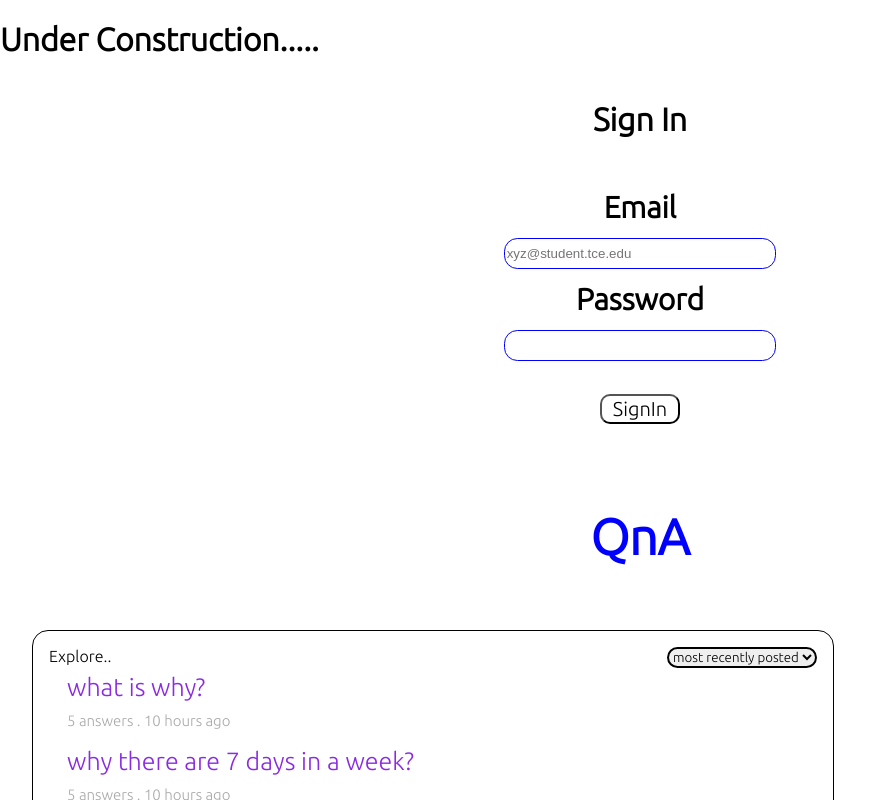
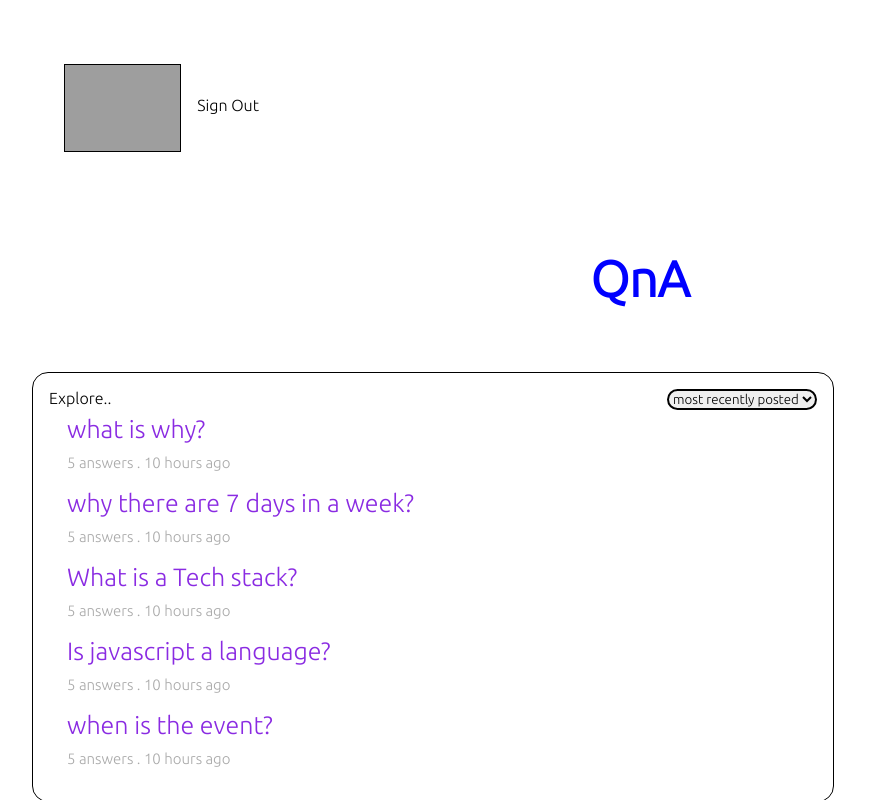
Before and after one commit to abishek-joshua/QnA, a React (Create React App) app: page /ask in a window 1280 px wide. Shown: the top 800 px of the page, without its empty margins (0-895 px from the left). Built offline with nearby package versions, Linux system fonts and the light colour scheme; grey boxes are pictures that could not be loaded.

Commit message:
Navigation bar added...

```diff
--- a/src/App.js
+++ b/src/App.js
@@ -2,14 +2,14 @@ import React from 'react';
 import './App.css';
 import Question from './Components/Question/Question';
 import Ask from './Components/Ask/Ask';
-import SignIn from './Components/SignIn/SignIn';
+import Navigation from './Components/Navigation/Navigation';
+//import SignIn from './Components/SignIn/SignIn';
 class App extends React.Component{
   render(){
     return(
 
       <div className="app">
-        <h1><strong>Under Construction.....</strong></h1>
-        <SignIn />
+        <Navigation />
         <h1 className="qna-title">QnA</h1>
 
         <div className="questions-box">
--- /dev/null
+++ b/src/Components/Navigation/Navigation.css
@@ -0,0 +1,16 @@
+.navigation {
+    display: flex;
+    padding: 2em;
+    margin: 2em;
+}
+
+.logo {
+    height: 10%;
+    width: 10%;
+    border: 1px solid black;
+}
+
+.sign-out {
+    float: right;
+    padding: 1em;
+}
--- /dev/null
+++ b/src/Components/Navigation/Navigation.js
@@ -0,0 +1,19 @@
+import React from "react";
+import "./Navigation.css"
+
+
+class Navigation extends React.Component{
+    render() {
+        return(
+            <div>
+                <nav className="navigation">
+                    <img  className = "logo" alt="Logo" src="https://encrypted-tbn0.gstatic.com/images?q=tbn:ANd9GcQ-mz0GpE-47vyrrBOrJllU7ko4RBb48fGyXQ&usqp=CAU"/>
+                    <p className="sign-out">Sign Out</p>
+                </nav>
+            </div>
+
+        );
+    }
+}
+
+export default Navigation;
```
